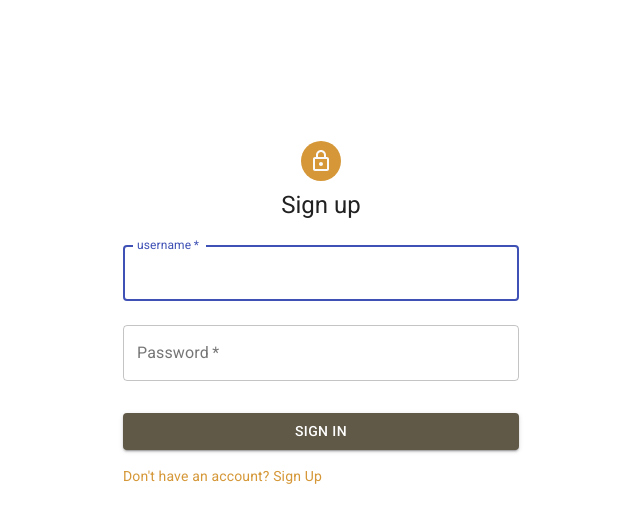
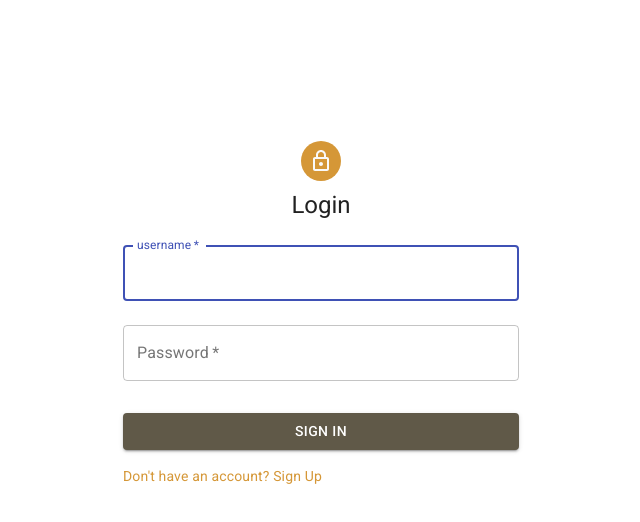
Before and after one commit to destinyfsetzer/beer-me-app, a React (Create React App) app: page / in a window 1280 px wide. Shown: the top 522 px of the page, without its empty margins (319-959 px from the left). Built offline with nearby package versions, Linux system fonts and the light colour scheme; no server answers.

Commit message:
next step auth0

```diff
--- a/src/components/Login.js
+++ b/src/components/Login.js
@@ -7,8 +7,8 @@ import {
   Grid,
   Link,
   TextField,
+  Typography,
   CssBaseline,
-  Typography,
   Button,
 } from "@material-ui/core/";
 import LockOutlinedIcon from "@material-ui/icons/LockOutlined";
@@ -81,7 +81,7 @@ export default function Login() {
           <LockOutlinedIcon />
         </Avatar>
         <Typography component="h1" variant="h5">
-          Sign up
+          Login
         </Typography>
         <form onSubmit={handleSubmit} className={classes.form} noValidate>
           <TextField
--- a/src/css/Main.css
+++ b/src/css/Main.css
@@ -40,6 +40,7 @@ Burnt Orange: #9C5747; */
 .login-form {
   padding: 5px;
   border-radius: 5px;
+  background-color: white;
 }
 
 /* Beer School Scroll */
```
